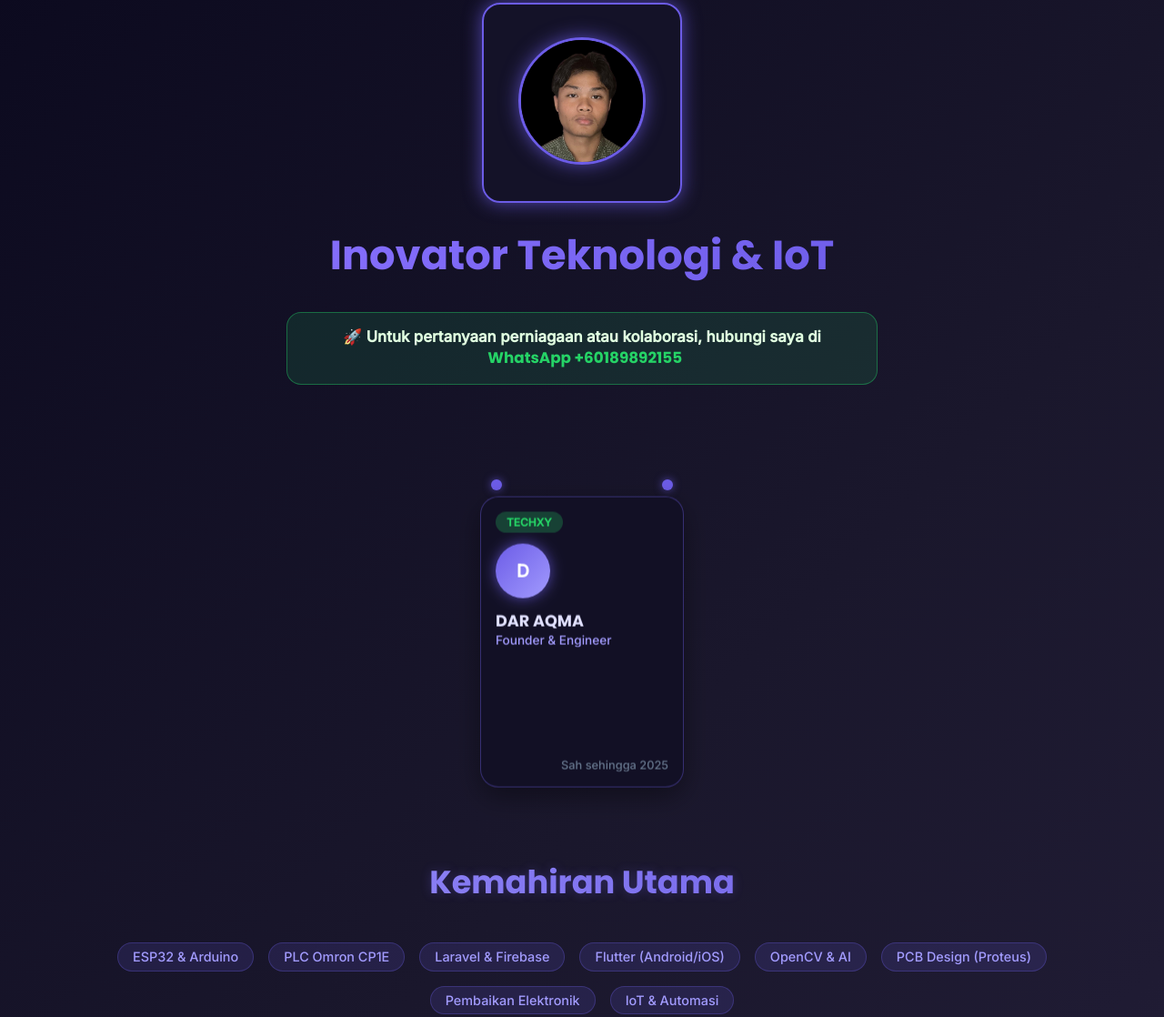
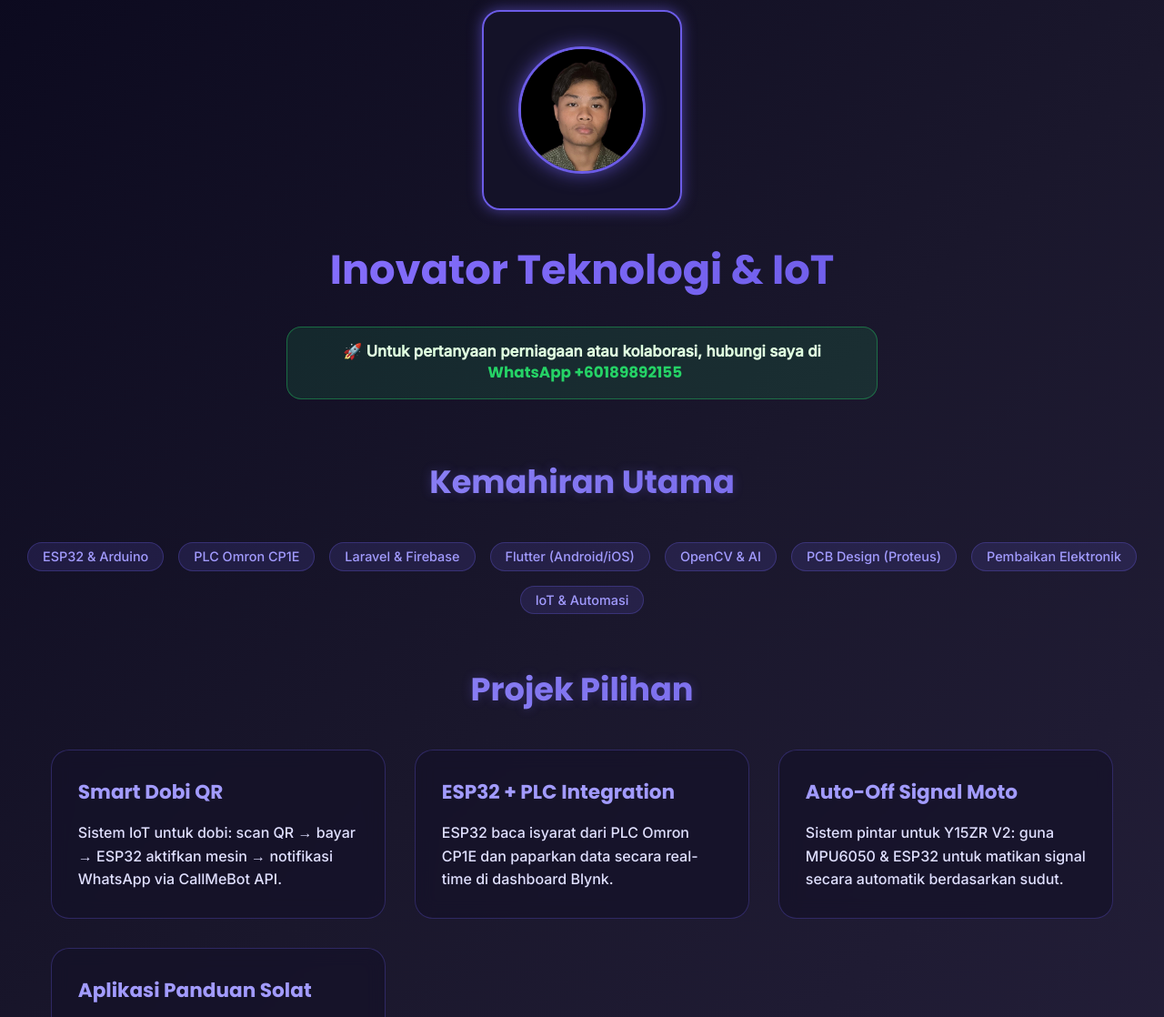
Before and after one commit to Babylegend06/daraqmarosliportfolio, a plain HTML site: page index.html in a window 1280 px wide. Shown: the part 29-1147 px from the top of the page at 91% size. Drawn offline with Linux system fonts and the light colour scheme.

Commit message:
Update index.html

```diff
--- a/index.html
+++ b/index.html
@@ -19,9 +19,9 @@
       --card-front: #141228;
       --card-back: #1a1732;
       --accent: #6c5ce7;
-      --whatsapp: #25D366;
+      --accent-glow: #8870ff;
       --text: #f0f0ff;
-      --id-card-bg: #121025;
+      --glow: 0 0 15px rgba(108, 92, 231, 0.6);
     }
 
     body {
@@ -29,24 +29,22 @@
       background: linear-gradient(135deg, #0c0a1f, #1a172c, #241f3a);
       color: var(--text);
       min-height: 100vh;
-      padding: 2rem 1.5rem;
+      padding: 2.5rem 1.5rem;
       overflow-x: hidden;
-      position: relative;
     }
 
-    /* --- Kandungan Utama (Kad Flip) --- */
     .hero {
       text-align: center;
-      margin: 0 auto 4rem;
+      margin-bottom: 4rem;
       max-width: 800px;
-      position: relative;
-      z-index: 10;
+      margin-left: auto;
+      margin-right: auto;
     }
 
     .flip-card {
       width: 220px;
       height: 220px;
-      margin: 0 auto;
+      margin: 0 auto 2rem;
       perspective: 1000px;
     }
 
@@ -57,12 +55,17 @@
       text-align: center;
       transition: transform 0.8s;
       transform-style: preserve-3d;
-      box-shadow: 0 0 20px rgba(108, 92, 231, 0.7);
+      box-shadow: var(--glow);
       border-radius: 20px;
       cursor: pointer;
     }
 
-    .flip-card-front, .flip-card-back {
+    .flip-card:hover .flip-card-inner {
+      transform: rotateY(180deg);
+    }
+
+    .flip-card-front,
+    .flip-card-back {
       position: absolute;
       width: 100%;
       height: 100%;
@@ -75,8 +78,16 @@
       padding: 1.2rem;
     }
 
-    .flip-card-front { background: var(--card-front); border: 2px solid var(--accent); }
-    .flip-card-back { background: var(--card-back); transform: rotateY(180deg); border: 2px solid var(--whatsapp); }
+    .flip-card-front {
+      background: var(--card-front);
+      border: 2px solid var(--accent);
+    }
+
+    .flip-card-back {
+      background: var(--card-back);
+      transform: rotateY(180deg);
+      border: 2px solid #25D366;
+    }
 
     .profile-img {
       width: 140px;
@@ -94,6 +105,8 @@
       color: #777;
       font-size: 0.85rem;
       text-align: center;
+      background: #1a172c;
+      border: 3px dashed #555;
     }
 
     .flip-card h2 {
@@ -117,7 +130,7 @@
     }
 
     .contact-banner a {
-      color: var(--whatsapp);
+      color: #25D366;
       font-weight: 800;
       text-decoration: none;
       margin-left: 0.4rem;
@@ -133,24 +146,6 @@
       -webkit-background-clip: text;
       -webkit-text-fill-color: transparent;
       text-shadow: 0 0 12px rgba(108, 92, 231, 0.3);
-    }
-
-    .skills-list {
-      display: flex;
-      flex-wrap: wrap;
-      gap: 1rem;
-      justify-content: center;
-      margin-top: 1.5rem;
-      padding: 0 1rem;
-    }
-
-    .skill-tag {
-      background: rgba(108, 92, 231, 0.15);
-      color: #a29bfe;
-      padding: 0.4rem 1rem;
-      border-radius: 30px;
-      font-size: 0.9rem;
-      border: 1px solid rgba(108, 92, 231, 0.3);
     }
 
     .projects-grid {
@@ -189,6 +184,23 @@
       color: #e0e0ff;
     }
 
+    .skills-list {
+      display: flex;
+      flex-wrap: wrap;
+      gap: 1rem;
+      justify-content: center;
+      margin-top: 1.5rem;
+    }
+
+    .skill-tag {
+      background: rgba(108, 92, 231, 0.15);
+      color: #a29bfe;
+      padding: 0.4rem 1rem;
+      border-radius: 30px;
+      font-size: 0.9rem;
+      border: 1px solid rgba(108, 92, 231, 0.3);
+    }
+
     footer {
       text-align: center;
       margin-top: 5rem;
@@ -197,111 +209,36 @@
       font-size: 0.95rem;
     }
 
-    /* --- KAD GANTUNG DUAL-STRAP --- */
-    #dual-container {
-      position: relative;
-      width: 100%;
-      height: 400px;
-      margin: 0 auto 3rem;
-      max-width: 600px;
-      perspective: 1400px;
+    @media (max-width: 768px) {
+      .projects-grid {
+        grid-template-columns: 1fr;
+        padding: 0 0.5rem;
       }
-
-    /* Titik gantung (dua) */
-    .anchor-point {
-      position: absolute;
-      top: 40px;
-      width: 12px;
-      height: 12px;
-      background: #6c5ce7;
-      border-radius: 50%;
-      box-shadow: 0 0 10px rgba(108, 92, 231, 0.7);
+      .flip-card {
+        width: 180px;
+        height: 180px;
       }
-
-    #anchor-left { left: calc(50% - 100px); }
-    #anchor-right { right: calc(50% - 100px); }
-
-    /* Kad ID */
-    #id-card {
-      position: absolute;
-      width: 224px; /* 56 * 4 */
-      height: 320px; /* 80 * 4 */
-      background: var(--id-card-bg);
-      border: 1px solid rgba(108, 92, 231, 0.4);
-      border-radius: 20px;
-      box-shadow: 0 10px 30px rgba(0,0,0,0.4);
-      cursor: grab;
-      user-select: none;
-      transform-style: preserve-3d;
-      padding: 16px;
-      display: flex;
-      flex-direction: column;
-      justify-content: space-between;
+      .profile-img {
+        width: 110px;
+        height: 110px;
       }
-
-    #id-card:active {
-      cursor: grabbing;
+      .section-title {
+        font-size: 1.8rem;
       }
-
-    .id-logo {
-      background: rgba(37, 211, 102, 0.25);
-      color: #25D366;
-      padding: 4px 12px;
-      border-radius: 30px;
-      font-size: 0.75rem;
-      font-weight: bold;
-      display: inline-block;
-      margin-bottom: 12px;
-    }
-
-    .id-avatar {
-      width: 60px;
-      height: 60px;
-      border-radius: 50%;
-      background: linear-gradient(135deg, #6c5ce7, #a29bfe);
-      display: flex;
-      align-items: center;
-      justify-content: center;
-      color: white;
-      font-weight: bold;
-      font-size: 1.2rem;
-      margin-bottom: 12px;
-      box-shadow: 0 0 15px rgba(108, 92, 231, 0.7);
-    }
-
-    .id-name {
-      font-family: 'Poppins', sans-serif;
-      font-weight: 700;
-      font-size: 1.1rem;
-      color: #e0e0ff;
-    }
-
-    .id-role {
-      font-size: 0.85rem;
-      color: #a29bfe;
-    }
-
-    .id-expiry {
-      font-size: 0.8rem;
-      color: #64748b;
-      text-align: right;
     }
   </style>
 </head>
 <body>
-  <!-- Kad Utama (Flip) -->
-  <div class="hero" id="hero">
-    <div class="flip-card">
-      <div class="flip-card-inner">
+  <div class="hero">
+    <div class="flip-card" id="flipCard">
+      <div class="flip-card-inner" id="flipCardInner">
         <div class="flip-card-front">
-          <div>
           <img
             src="gambarmuka.jpg"
             alt="DAR AQMA"
             class="profile-img"
-              onerror="this.classList.add('placeholder'); this.src=''; this.innerHTML = 'gambarmuka.jpg<br>(220x220)';"
+            id="profileImg"
           >
-          </div>
         </div>
         <div class="flip-card-back">
           <h2>DAR AQMA</h2>
@@ -310,7 +247,7 @@
       </div>
     </div>
 
-    <h1 style="font-family: 'Poppins', sans-serif; font-size: 2.8rem; background: linear-gradient(90deg, #8870ff, #6c5ce7); -webkit-background-clip: text; -webkit-text-fill-color: transparent; margin: 1.5rem 0 1rem;">Inovator Teknologi & IoT</h1>
+    <h1 style="font-family: 'Poppins', sans-serif; font-size: 2.8rem; background: linear-gradient(90deg, #8870ff, #6c5ce7); -webkit-background-clip: text; -webkit-text-fill-color: transparent; margin-bottom: 1rem;">Inovator Teknologi & IoT</h1>
 
     <div class="contact-banner">
       🚀 Untuk pertanyaan perniagaan atau kolaborasi, hubungi saya di
@@ -318,19 +255,6 @@
     </div>
   </div>
 
-  <!-- Dual-Strap Student ID -->
-  <div id="dual-container">
-    <div id="anchor-left" class="anchor-point"></div>
-    <div id="anchor-right" class="anchor-point"></div>
-
-    <!-- Tali (SVG) -->
-    <svg id="straps-svg" class="absolute inset-0 w-full h-full pointer-events-none" style="z-index: 90;"></svg>
-
-    <!-- Kad ID -->
-    <div id="id-card"></div>
-  </div>
-
-  <!-- Kandungan Portfolio -->
   <h2 class="section-title">Kemahiran Utama</h2>
   <div class="skills-list">
     <span class="skill-tag">ESP32 & Arduino</span>
@@ -347,15 +271,15 @@
   <div class="projects-grid">
     <div class="project-card">
       <h3>Smart Dobi QR</h3>
-      <p>Sistem IoT untuk dobi: scan QR → bayar → ESP32 aktifkan mesin → notifikasi WhatsApp.</p>
+      <p>Sistem IoT untuk dobi: scan QR → bayar → ESP32 aktifkan mesin → notifikasi WhatsApp via CallMeBot API.</p>
     </div>
     <div class="project-card">
       <h3>ESP32 + PLC Integration</h3>
-      <p>ESP32 baca isyarat dari PLC Omron CP1E dan paparkan data secara real-time di Blynk.</p>
+      <p>ESP32 baca isyarat dari PLC Omron CP1E dan paparkan data secara real-time di dashboard Blynk.</p>
     </div>
     <div class="project-card">
       <h3>Auto-Off Signal Moto</h3>
-      <p>Sistem pintar untuk Y15ZR V2: guna MPU6050 & ESP32 untuk matikan signal secara automatik.</p>
+      <p>Sistem pintar untuk Y15ZR V2: guna MPU6050 & ESP32 untuk matikan signal secara automatik berdasarkan sudut.</p>
     </div>
     <div class="project-card">
       <h3>Aplikasi Panduan Solat</h3>
@@ -365,163 +289,39 @@
 
   <footer>
     © 2025 DAR AQMA BIN ROSLI • Techxy Solutions<br>
-    Portfolio Interaktif dengan Fizikal Digital
+    Portfolio Interaktif | Dibina dengan Teknologi & Kreativiti
   </footer>
 
   <script>
-    // === DUAL-STRAP PHYSICS (Adapted from React version) ===
-    const container = document.getElementById('dual-container');
-    const card = document.getElementById('id-card');
-    const svg = document.getElementById('straps-svg');
+    // Handle image error fallback
+    const img = document.getElementById('profileImg');
+    img.onerror = function() {
+      this.style.display = 'none';
+      const fallback = document.createElement('div');
+      fallback.className = 'profile-img placeholder';
+      fallback.innerHTML = 'gambarmuka.jpg<br>(220x220)';
+      this.parentNode.appendChild(fallback);
+    };
 
-    // Anchor positions (relative to container center)
-    const anchorLeft = { x: -100, y: -180 };
-    const anchorRight = { x: 100, y: -180 };
+    // Mobile touch flip (simplified)
+    const flipCard = document.getElementById('flipCard');
+    let touchStartX = 0;
+    let touchEndX = 0;
 
-    // Physics
-    const pos = { x: 0, y: 0 };
-    const vel = { x: 0, y: 0 };
-    const mass = 0.35;
-    const k = 0.12;        // elastic stiffness
-    const damping = 0.88;
-    const restLength = 220; // natural strap length
-
-    let dragging = false;
-    let rafId = null;
-
-    // Initialize card content
-    card.innerHTML = `
-      <div>
-        <div class="id-logo">TECHXY</div>
-        <div class="id-avatar">D</div>
-        <div class="id-name">DAR AQMA</div>
-        <div class="id-role">Founder & Engineer</div>
-      </div>
-      <div class="id-expiry">Sah sehingga 2025</div>
-    `;
-
-    // Get container center
-    function getCenter() {
-      const rect = container.getBoundingClientRect();
-      return { x: rect.left + rect.width / 2, y: rect.top + rect.height / 2 };
-    }
-
-    // Convert screen to local
-    function toLocal(clientX, clientY) {
-      const center = getCenter();
-      return { x: clientX - center.x, y: clientY - center.y };
-    }
-
-    // Strap force (Hooke's law)
-    function strapForce(anchor, pos) {
-      const dx = pos.x - anchor.x;
-      const dy = pos.y - anchor.y;
-      const dist = Math.sqrt(dx * dx + dy * dy) || 1;
-      const stretch = dist - restLength;
-      const forceMag = k * stretch;
-      return {
-        x: -(dx / dist) * forceMag,
-        y: -(dy / dist) * forceMag
-      };
-    }
-
-    // Update physics
-    function updatePhysics() {
-      const f1 = strapForce(anchorLeft, pos);
-      const f2 = strapForce(anchorRight, pos);
-
-      let fx = f1.x + f2.x;
-      let fy = f1.y + f2.y + 0.5; // gravity
-
-      vel.x += fx / mass;
-      vel.y += fy / mass;
-
-      vel.x *= damping;
-      vel.y *= damping;
-
-      pos.x += vel.x;
-      pos.y += vel.y;
-    }
-
-    // Update visuals
-    function render() {
-      const center = getCenter();
-      const cardX = center.x + pos.x - card.offsetWidth / 2;
-      const cardY = center.y + pos.y - card.offsetHeight / 2;
-
-      // Update card position & rotation
-      const rotY = vel.x * 1.2;
-      const rotX = -vel.y * 1.2;
-      const rotZ = vel.x * 0.2;
-      card.style.transform = `translate(${pos.x}px, ${pos.y}px) rotateY(${rotY}deg) rotateX(${rotX}deg) rotateZ(${rotZ}deg)`;
-      card.style.left = '50%';
-      card.style.top = '50%';
-      card.style.transform = `translate(calc(-50% + ${pos.x}px), calc(-50% + ${pos.y}px)) rotateY(${rotY}deg) rotateX(${rotX}deg) rotateZ(${rotZ}deg)`;
-
-      // Update SVG straps
-      svg.innerHTML = `
-        <line x1="${anchorLeft.x}" y1="${anchorLeft.y}" x2="${pos.x}" y2="${pos.y}"
-              stroke="#8870ff" stroke-width="4" stroke-linecap="round" />
-        <line x1="${anchorRight.x}" y1="${anchorRight.y}" x2="${pos.x}" y2="${pos.y}"
-              stroke="#8870ff" stroke-width="4" stroke-linecap="round" />
-      `;
-      svg.setAttribute('viewBox', `${-300} ${-300} 600 600`);
-    }
-
-    // Animation loop
-    function loop() {
-      if (!dragging) updatePhysics();
-      render();
-      rafId = requestAnimationFrame(loop);
-    }
-
-    // Events
-    card.addEventListener('mousedown', (e) => {
-      dragging = true;
-      const p = toLocal(e.clientX, e.clientY);
-      pos.x = p.x;
-      pos.y = p.y;
-      vel.x = vel.y = 0;
+    flipCard.addEventListener('touchstart', e => {
+      touchStartX = e.changedTouches[0].screenX;
     });
 
-    window.addEventListener('mousemove', (e) => {
-      if (!dragging) return;
-      const p = toLocal(e.clientX, e.clientY);
-      pos.x = p.x;
-      pos.y = p.y;
+    flipCard.addEventListener('touchend', e => {
+      touchEndX = e.changedTouches[0].screenX;
+      if (touchStartX - touchEndX > 50) {
+        // Swipe left → flip
+        document.getElementById('flipCardInner').style.transform = 'rotateY(180deg)';
+      } else if (touchEndX - touchStartX > 50) {
+        // Swipe right → unflip
+        document.getElementById('flipCardInner').style.transform = 'rotateY(0deg)';
+      }
     });
-
-    window.addEventListener('mouseup', () => {
-      dragging = false;
-    });
-
-    // Touch support
-    card.addEventListener('touchstart', (e) => {
-      e.preventDefault();
-      dragging = true;
-      const touch = e.touches[0];
-      const p = toLocal(touch.clientX, touch.clientY);
-      pos.x = p.x;
-      pos.y = p.y;
-      vel.x = vel.y = 0;
-    });
-
-    window.addEventListener('touchmove', (e) => {
-      if (!dragging) return;
-      e.preventDefault();
-      const touch = e.touches[0];
-      const p = toLocal(touch.clientX, touch.clientY);
-      pos.x = p.x;
-      pos.y = p.y;
-    });
-
-    window.addEventListener('touchend', () => {
-      dragging = false;
-    });
-
-    // Start
-    window.addEventListener('resize', render);
-    rafId = requestAnimationFrame(loop);
   </script>
 </body>
 </html>
```
Lines whose indentation alone changed are shown as unchanged.
